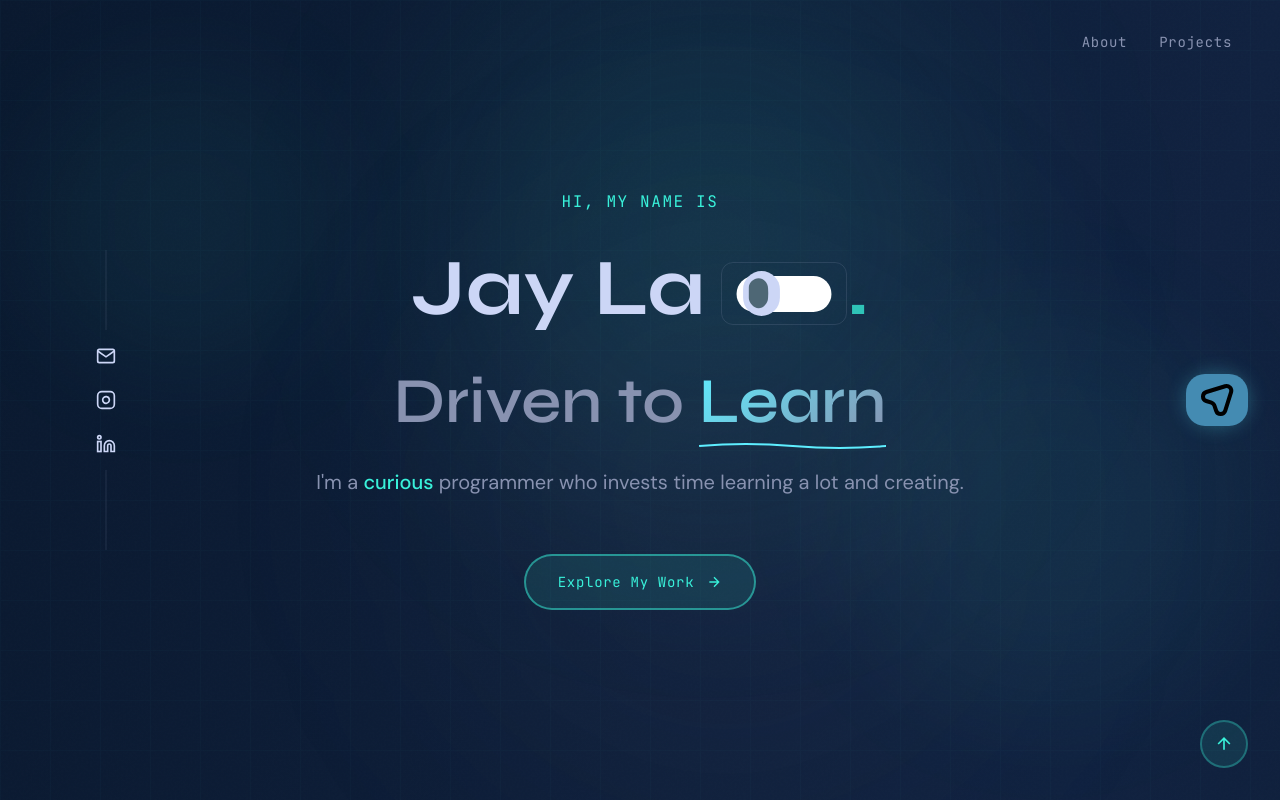
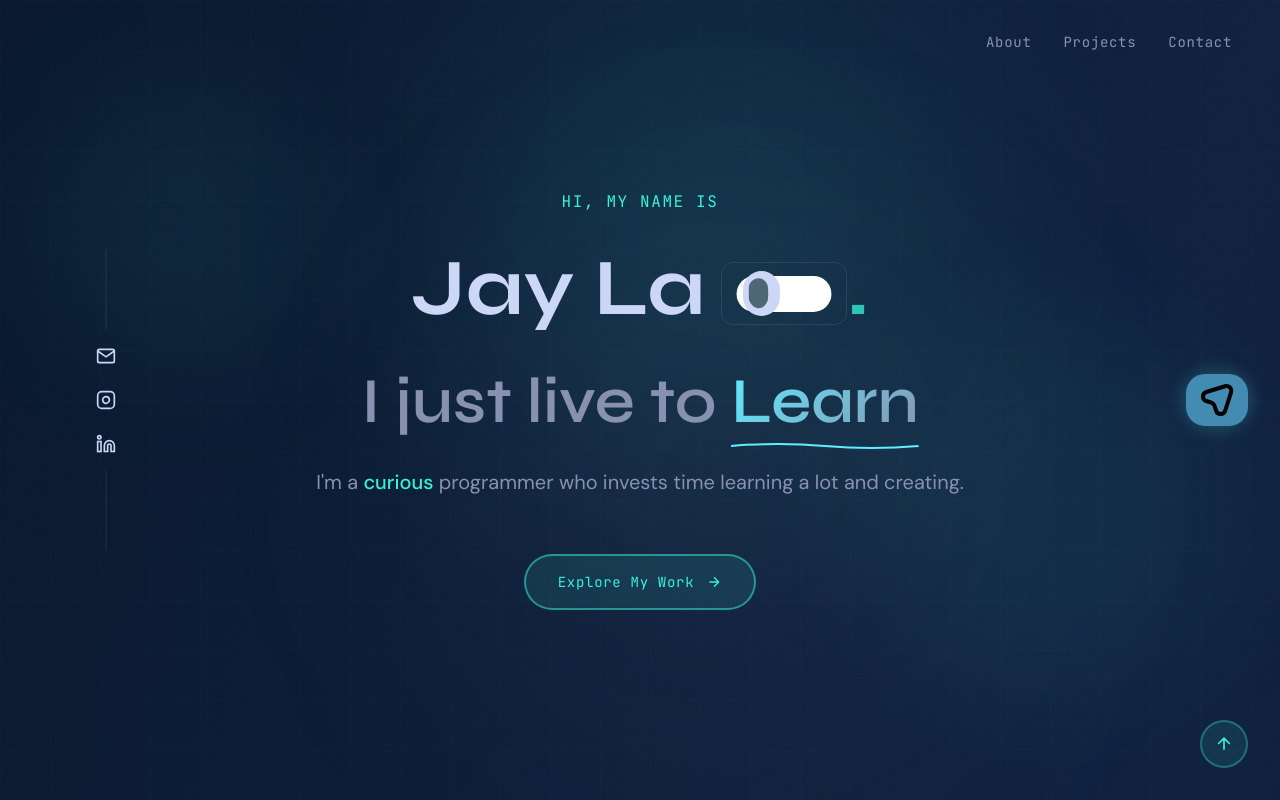
Before and after one commit to JayLao27/m-portfolio, a React (Vite) app: page / in a window 1280 px wide. Shown: the top 800 px of the page. Built offline with nearby package versions, Linux system fonts and the light colour scheme.

Commit message:
feat: add Contact link to Header component and update email link

```diff
--- a/src/components/section/header.tsx
+++ b/src/components/section/header.tsx
@@ -40,6 +40,13 @@ export const Head: React.FC<HeadProps> = ({ isDarkMode, toggleTheme }) => {
             <span className="relative z-10">Projects</span>
             <span className="absolute bottom-0 left-0 w-0 h-0.5 bg-highlight transition-all duration-300 group-hover:w-full"></span>
           </a>
+          <a
+            href="#contact"
+            className={`${isDarkMode ? 'text-nav-text hover:text-highlight' : 'text-[#FFFFFF] hover:text-highlight'} no-underline text-sm font-['JetBrains_Mono'] tracking-wider transition-all duration-300 hover:translate-y-[-2px] max-md:text-xs relative group`}
+          >
+            <span className="relative z-10">Contact</span>
+            <span className="absolute bottom-0 left-0 w-0 h-0.5 bg-highlight transition-all duration-300 group-hover:w-full"></span>
+          </a>
         </div>
       </nav>
 
@@ -80,7 +87,7 @@ export const Head: React.FC<HeadProps> = ({ isDarkMode, toggleTheme }) => {
               className={`text-[4rem] font-['Syne'] font-semibold ${isDarkMode ? 'text-tagline-text' : 'text-[#F0F4FF]'} mb-6 leading-tight max-xl:text-[3rem] max-md:text-[2.5rem] max-sm:text-[2rem] animate-fade-in-up`}
               style={{ animationDelay: '0.2s', animationFillMode: 'forwards' }}
             >
-              Driven to{' '}
+              I just live to{' '}
               <span className="relative inline-block">
                 <span className="text-gradient">Learn</span>
                 <svg className="absolute -bottom-2 left-0 w-full" height="8" viewBox="0 0 100 8" preserveAspectRatio="none">
@@ -128,7 +135,7 @@ export const Head: React.FC<HeadProps> = ({ isDarkMode, toggleTheme }) => {
           style={{ animationDelay: '0.5s', animationFillMode: 'forwards' }}
         >
           <a
-            href="mailto:laocjay697@gmail.com"
+            href="#contact"
             className="rounded-full bg-[#448BB2] border-none text-white cursor-pointer flex items-center justify-center transition-all duration-500 hover:-translate-y-2 hover:shadow-[0_20px_40px_rgba(68,139,178,0.4)] hover:scale-110 animate-glow"
             aria-label="Contact"
           >
```
